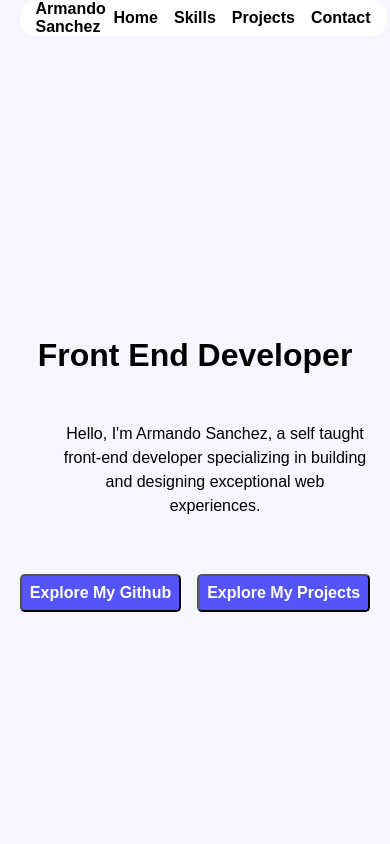
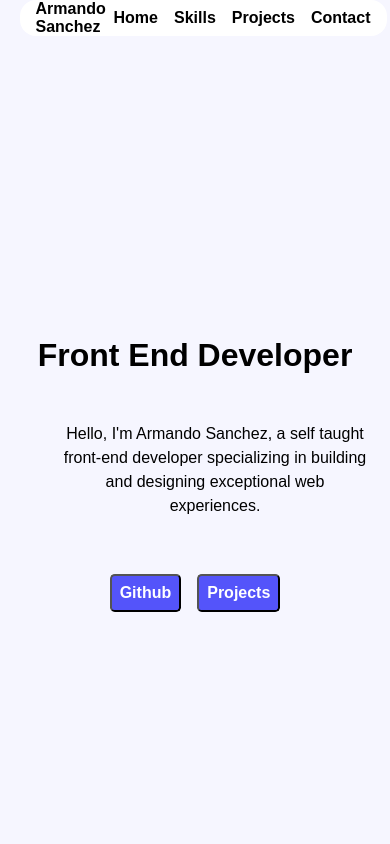
Before and after one commit to armando12100/Portfolio, a React (Vite) app: page / in a window 390 px wide. Shown: the top 844 px of the page. Built offline with nearby package versions, Linux system fonts and the light colour scheme; a web font is replaced by a local one.

Commit message:
Home Buttons Responsive

```diff
--- a/src/pages/Homepage.jsx
+++ b/src/pages/Homepage.jsx
@@ -27,10 +27,10 @@ export default function Homepage() {
           </p>
           <div className="about-btn-container">
             <a href="https://github.com/dashboard" className="link">
-              <button className="about-btn">Explore My Github</button>
+              <button className="about-btn">Github</button>
             </a>
             <Link to="projects" spy={true} smooth={true} offset={-19} duration={500}>
-              <button className="projects-btn"> Explore My Projects </button>
+              <button className="projects-btn">Projects</button>
             </Link>
           </div>
         </div>
```
